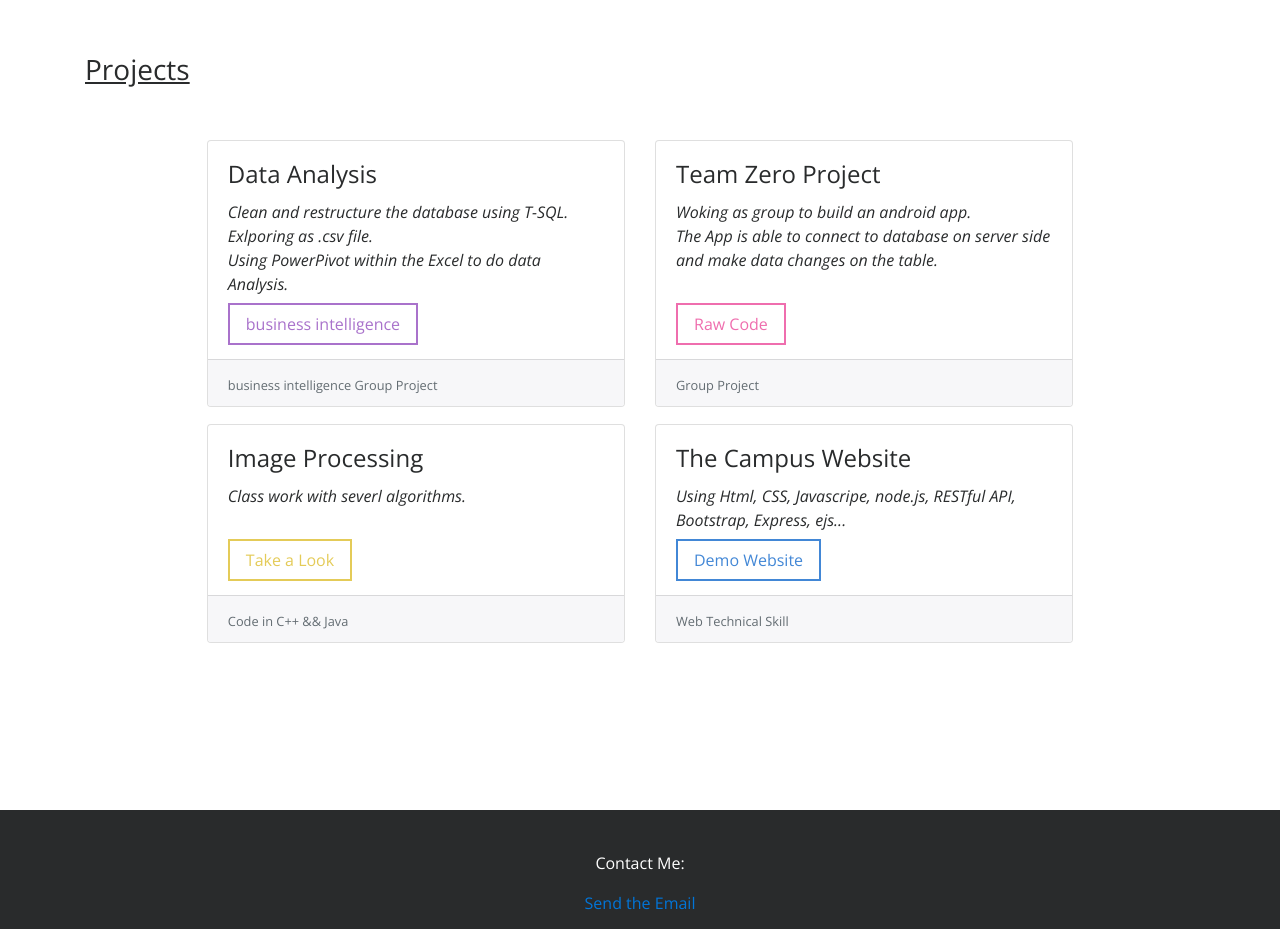
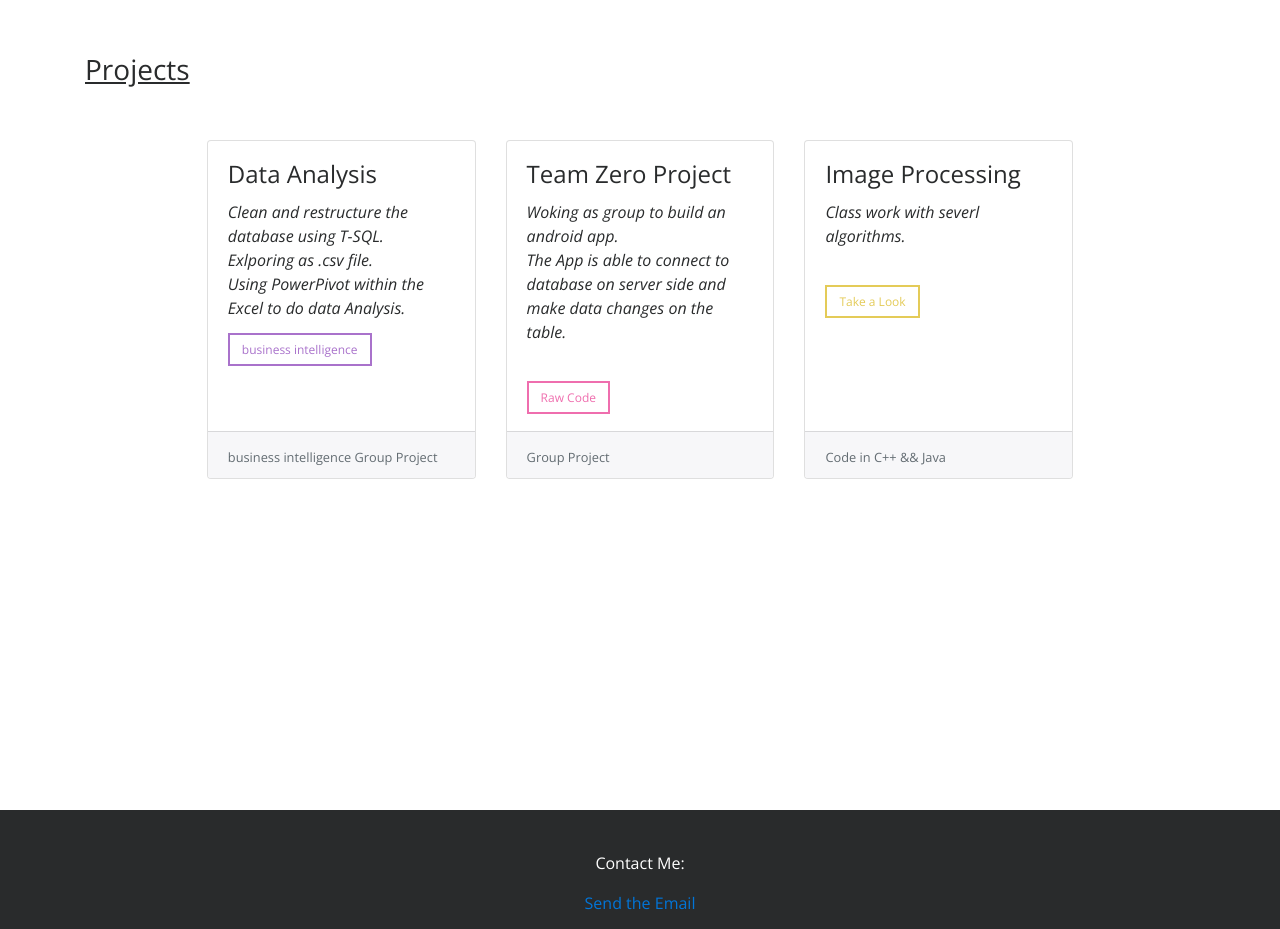
Before and after one commit to linxingsong/linxingsong.github.io, a plain HTML site: page index.html in a window 1280 px wide. Shown: the part 2100-3029 px from the top of the page. Drawn offline with nearby package versions, Linux system fonts and the light colour scheme; a script that the page names is missing.

Commit message:
fixed update on project section

```diff
--- a/index.html
+++ b/index.html
@@ -169,8 +169,6 @@
                         <small class="text-muted">Group Project</small>
                       </div>
                     </div>
-                  </div>
-                  <div class="row">
                       <div class="card">
                         <div class="card-block">
                           <h4 class="card-title">Image Processing</h4>
@@ -179,16 +177,6 @@
                         </div>
                         <div class="card-text card-footer">
                           <small class="text-muted">Code in C++ &amp;&amp; Java</small>
-                      </div>
-                    </div>
-                    <div class="card">
-                      <div class="card-block">
-                        <h4 class="card-title">The Campus Website</h4>
-                        <p class="card-text font-italic">Using Html, CSS, Javascripe, node.js, RESTful API, Bootstrap, Express, ejs...</p>
-                        <a href="https://infinite-wildwood-45199.herokuapp.com/" class="button close_effect" role="button" target="_blank">Demo Website</a>
-                      </div>
-                      <div class="card-footer">
-                        <small class="text-muted">Web Technical Skill</small>
                         </div>
                     </div>
                   </div>
--- a/public/stylesheet/index.css
+++ b/public/stylesheet/index.css
@@ -3,10 +3,6 @@ body{
   overflow-x: hidden;
   position: relative;
   height: 100%;
-}
-
-.nav{
-  height: 35px;
 }
 
 .container{
@@ -240,6 +236,8 @@ body{
 }
 /* With $enable-flex set to true this is already set */
 .card-deck {
+  height: 100%;
+  height: 100%;
   display: inline-block;
   flex-direction: row;
   flex: 1 0 0;
@@ -305,6 +303,8 @@ a.active{
 }
 
 .button {
+  width: 100%;
+  font-size: 12px;
   background: none;
   border: 2px solid;
   line-height: 0.5;
```
Also changed, not shown: 1 other file. Lines whose indentation alone changed are shown as unchanged.
